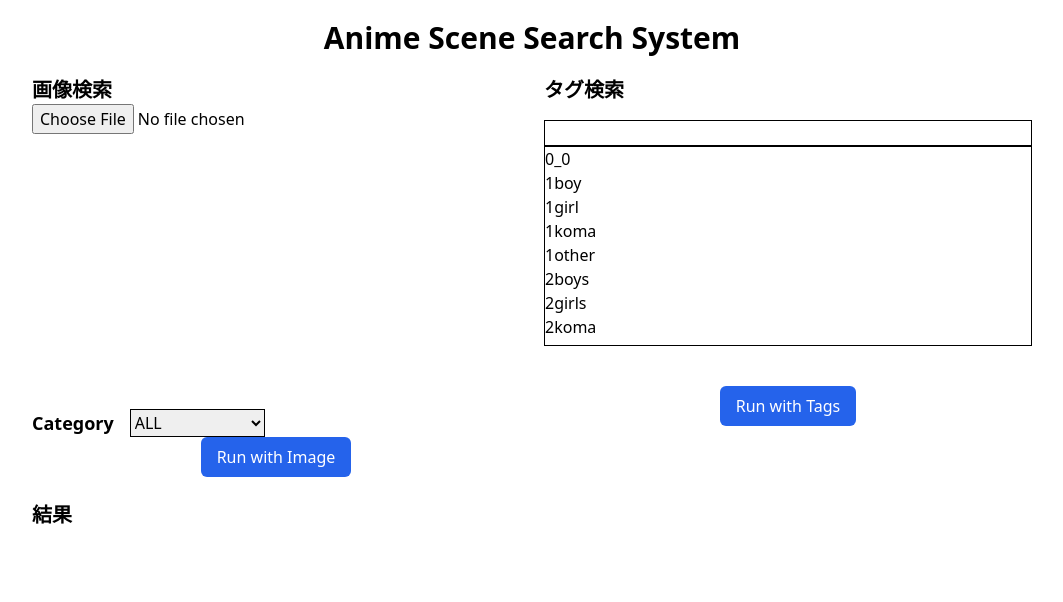
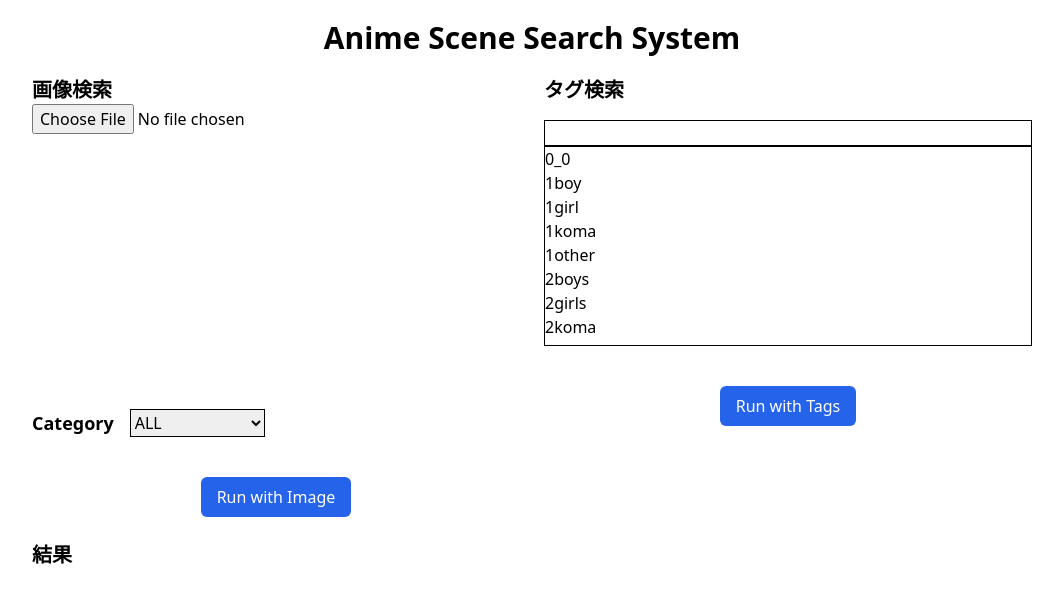
Before and after one commit to shooh25/anime_search_sys, a React (Vite) app: page / in a window 1280 px wide. Shown: the top 602 px of the page, without its empty margins (108-1171 px from the left). Built offline with nearby package versions, Linux system fonts and the light colour scheme.

Commit message:
style: margin

```diff
--- a/src/components/ImageInput.tsx
+++ b/src/components/ImageInput.tsx
@@ -52,7 +52,7 @@
           ))}
         </select>
       </div>
-      <div className='w-full flex justify-center'>
+      <div className='w-full flex justify-center mt-10'>
         <button
           className='text-white bg-blue-600 px-4 py-2 rounded-md'
           disabled={!inputImage}
```
